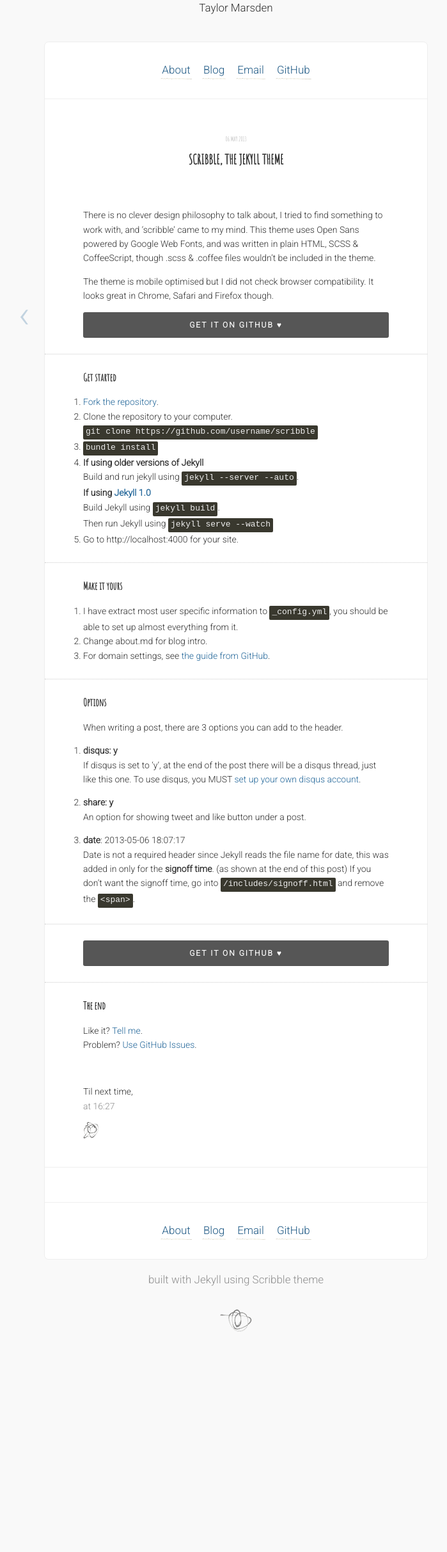
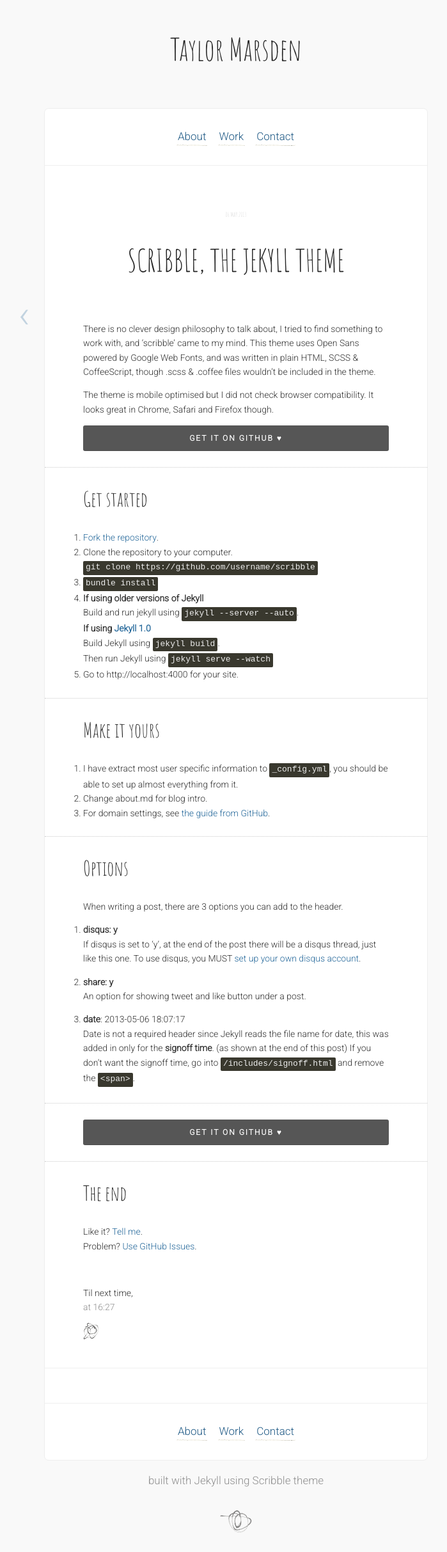
Before and after one commit to tkmars/tkmars.github.io, a Jekyll site: the page built from _posts/2013-05-06-scribble-the-jekyll-theme.md, in a window 1280 px wide. Shown: the whole page at 64% size, without its empty margins (271-970 px from the left). Built offline with Jekyll 4.4.1, drawn with Linux system fonts in a browser that asks for light colours; Markdown is read by kramdown in place of the engine named in the settings; comment, search, counter and statistics services are not loaded; before the commit the page ends 2112 px from its top, so only the background shows below that.

Commit message:
Update heading styles.

```diff
--- a/_config.yml
+++ b/_config.yml
@@ -9,15 +9,10 @@ google_analytics: # set tracking, remove from /javascripts/basic.js if unwanted.
 links:
   - name:         About
     url:          /about
-  - name:         Blog
-    url:          /aboutme
-    external:     true
-  - name:         Email
-    url:          mailto:hello@muan.co
-    external:     true
-  - name:         GitHub
-    url:          http://github.com/muan
-    external:     true
+  - name:         Work
+    url:          /work
+  - name:         Contact
+    url:          /contact
 pygments:         true
 permalink:        pretty
 markdown:         rdiscount
--- a/_includes/header.html
+++ b/_includes/header.html
@@ -1,3 +1,3 @@
 <header>
-<p>{{ site.title }}</p>
+<a id="go-back-home" href="/"><h1>{{ site.title }}</h1></a>
 </header>
--- a/stylesheets/style.css
+++ b/stylesheets/style.css
@@ -1,9 +1,17 @@
 strong, b {
   font-weight: 600; }
 
-h1, h2, h3, h4, h5 {
-  font-family: 'Amatic SC', cursive;
-}
+h1, h2, h3, h4, h5, h6      { font-family: 'Amatic SC', serif;
+                              font-weight: 400; color: #222; }
+h1 a, h2 a, h3 a, h4 a,
+h5 a, h6 a                  { text-decoration: none; }
+h1 a:hover, h2 a:hover,
+h3 a:hover, h4 a:hover      { text-decoration: underline; }
+h1.title                    { width: 560px; }
+h1, h2                      { margin: 10px 0 25px 0; }
+h1                          { font-size: 48px; line-height: 54px; }
+h2                          { font-size: 38px; line-height: 42px; }
+h3                          { font-size: 32px; line-height: 34px; }
 
 html, body {
   height: 100%; }
```
